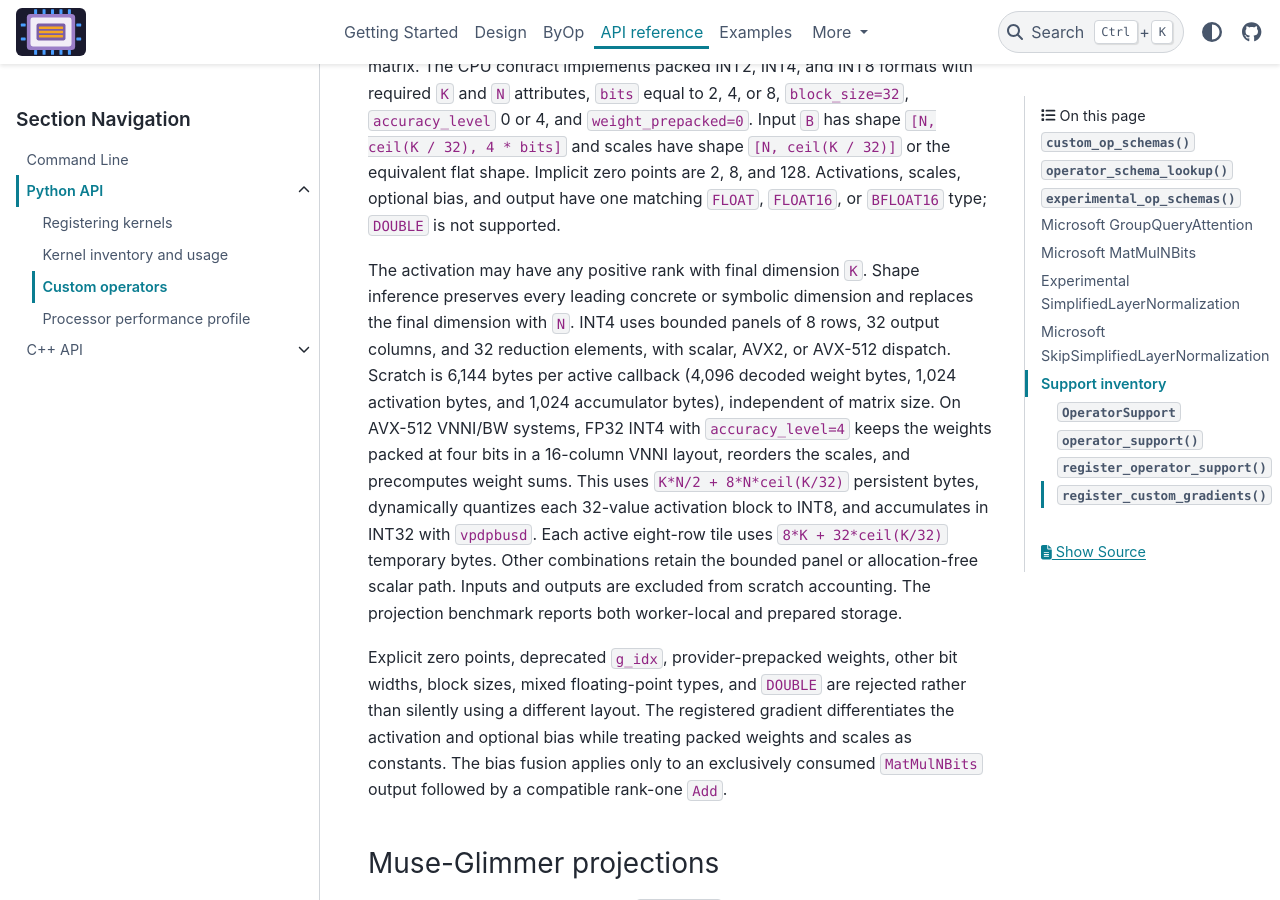
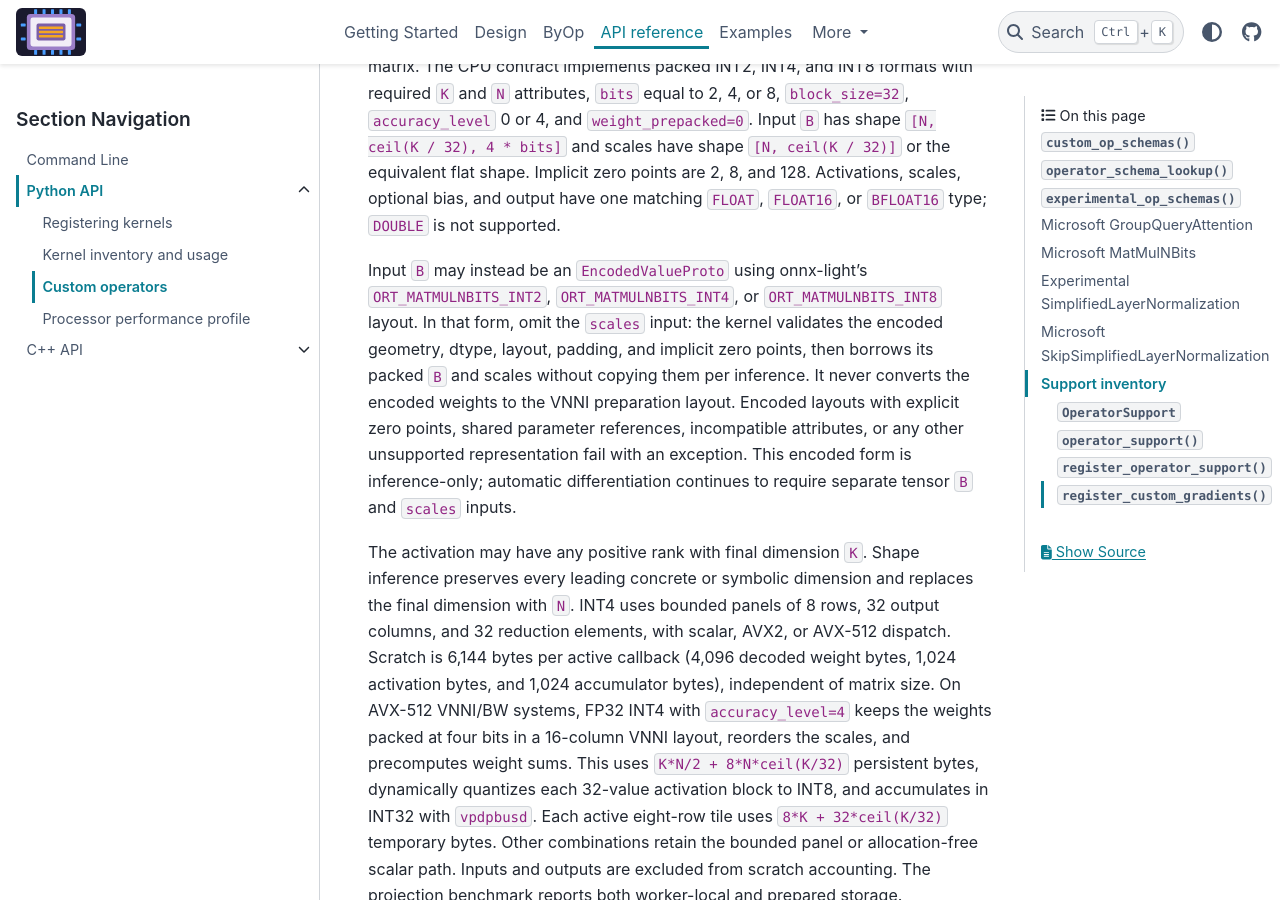
Before and after one commit to xadupre/onnx-light-cpu, a Sphinx documentation site: the page built from docs/api/python/custom_operators.rst, in a window 1280 px wide and 900 px high, scrolled down 1075 px. Built offline with Sphinx 7.4.7 and the PyData theme 0.15.4, drawn with Linux system fonts in a browser that asks for light colours; pages that are not in the unit, such as notebooks, are missing from menus.

Commit message:
Support encoded MatMulNBits weights (#895)
* Support encoded MatMulNBits weights

Consume validated ORT MatMulNBits EncodedValueProto inputs directly and bypass provider-specific weight preparation.

Co-authored-by: Copilot <223556219+Copilot@users.noreply.github.com>

* Validate encoded weights during preparation

Co-authored-by: Copilot <223556219+Copilot@users.noreply.github.com>

* Address encoded weight review findings

Allow structured schema inputs, borrow validated encoded buffers, resolve referenced layouts, and document inference-only gradient behavior.

Co-authored-by: Copilot <223556219+Copilot@users.noreply.github.com>

* Prepare either embedded or separate scales

Allow encoded MatMulNBits weights to trigger session preparation without a separate scales input, while rejecting duplicate or missing scale sources.

Co-authored-by: Copilot <223556219+Copilot@users.noreply.github.com>

* Cover encoded two-bit session preparation

Run the RuntimeSession preparation test for encoded 2-bit, 4-bit, and 8-bit weights.

Co-authored-by: Copilot <223556219+Copilot@users.noreply.github.com>

* Keep encoded weights out of shape inference

Inspect only validated MatMulNBits layout metadata during shape inference, including unloaded external payloads, and cover successful unprepared execution for every supported bit width.

Co-authored-by: Copilot <223556219+Copilot@users.noreply.github.com>

---------

Co-authored-by: Copilot <223556219+Copilot@users.noreply.github.com>

```diff
--- a/docs/api/python/custom_operators.rst
+++ b/docs/api/python/custom_operators.rst
@@ -45,6 +45,17 @@ formats with required ``K`` and ``N`` attributes, ``bits`` equal to 2, 4, or
 ``[N, ceil(K / 32)]`` or the equivalent flat shape. Implicit zero points are
 2, 8, and 128. Activations, scales, optional bias, and output have one matching
 ``FLOAT``, ``FLOAT16``, or ``BFLOAT16`` type; ``DOUBLE`` is not supported.
+
+Input ``B`` may instead be an ``EncodedValueProto`` using onnx-light's
+``ORT_MATMULNBITS_INT2``, ``ORT_MATMULNBITS_INT4``, or
+``ORT_MATMULNBITS_INT8`` layout. In that form, omit the ``scales`` input: the
+kernel validates the encoded geometry, dtype, layout, padding, and implicit
+zero points, then borrows its packed ``B`` and scales without copying them per
+inference. It never converts the encoded weights to the VNNI preparation layout. Encoded layouts
+with explicit zero points, shared parameter references, incompatible
+attributes, or any other unsupported representation fail with an exception.
+This encoded form is inference-only; automatic differentiation continues to
+require separate tensor ``B`` and ``scales`` inputs.
 
 The activation may have any positive rank with final dimension ``K``. Shape
 inference preserves every leading concrete or symbolic dimension and replaces
```
Also changed, not shown: 6 other files.
